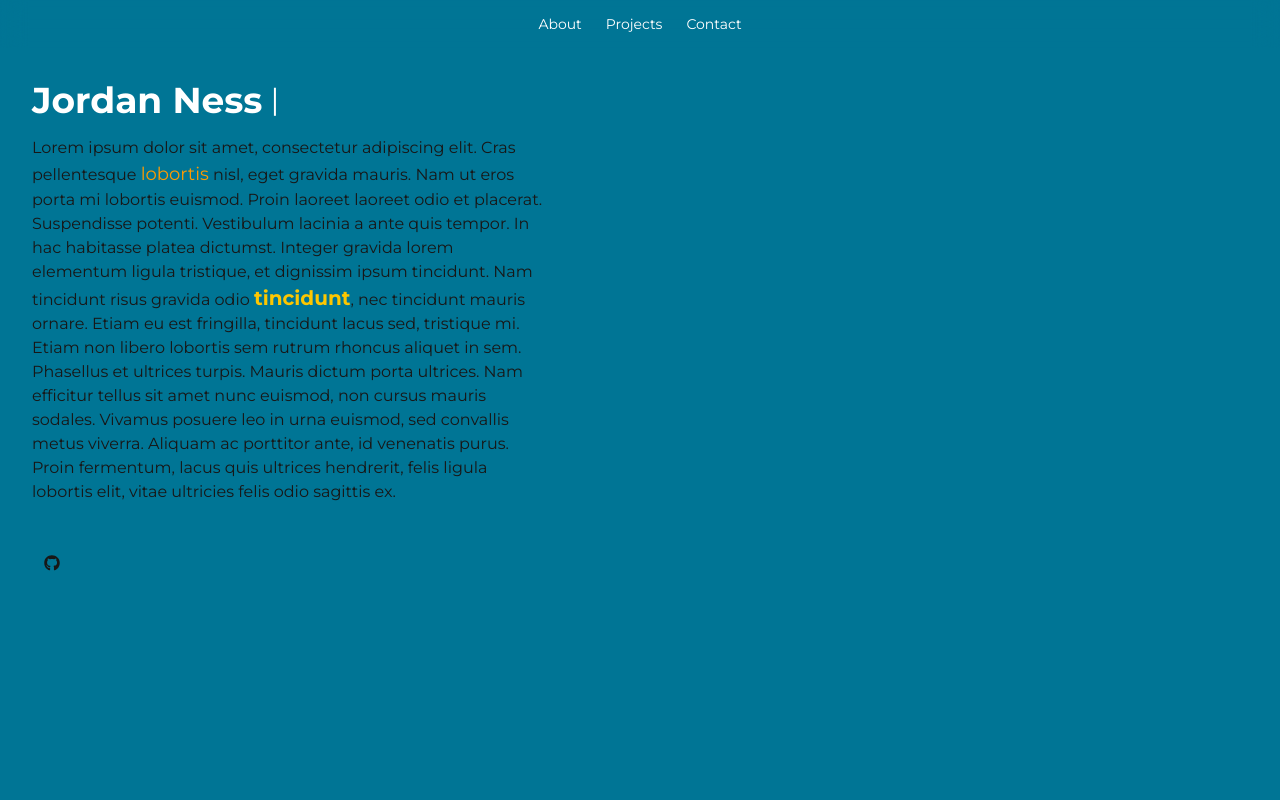
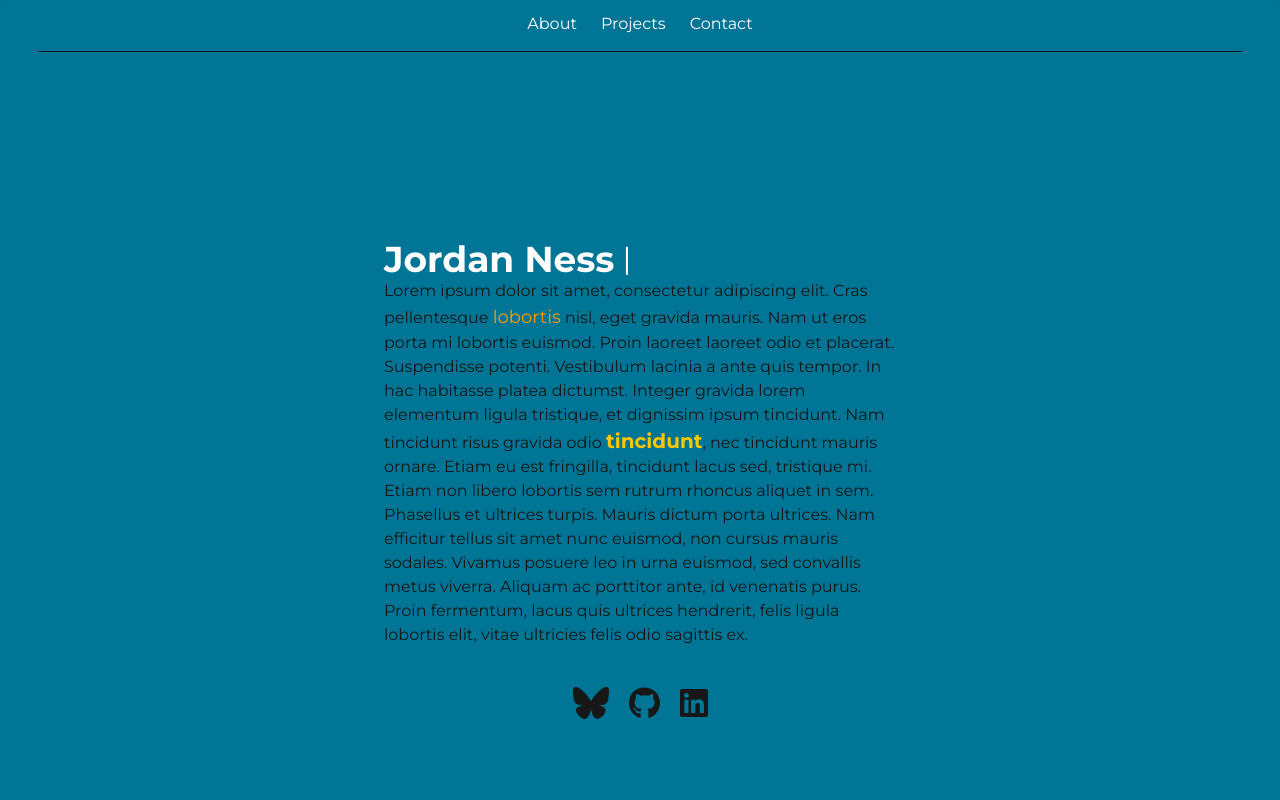
Before and after one commit to nessj1994/portfolio-site, a Next.js app: page / in a window 1280 px wide. Shown: the top 800 px of the page. Built offline with nearby package versions, Linux system fonts and the light colour scheme; no server answers.

Commit message:
Added basic social panel

```diff
--- a/src/app/components/atoms/NavItem/NavItem.tsx
+++ b/src/app/components/atoms/NavItem/NavItem.tsx
@@ -14,7 +14,7 @@
     <div className="flex flex-row gap-0.5 items-center hover:color-gray-300 ">
       {icon && <FontAwesomeIcon icon={icon} className="size-6" />}
       <a
-        className="text-white hover:text-gray-300 px-3 py-2 rounded-md text-sm font-medium"
+        className="text-white hover:text-gray-300 px-3 py-2 rounded-md text-md font-medium"
         href={href}
       >
         {label}
--- /dev/null
+++ b/src/app/components/atoms/SocialLink/SocialLink.tsx
@@ -0,0 +1,26 @@
+import { IconProp } from "@fortawesome/fontawesome-svg-core";
+import { FontAwesomeIcon } from "@fortawesome/react-fontawesome";
+
+
+
+type SocialIdentifier = "Discord" | "BSky" | "LinkedIn" | "GitHub";
+
+type SocialLinkProps = {
+    id: number,
+    siteID: SocialIdentifier,
+    url?: string
+    icon: IconProp
+}
+const SocialLink = (props: SocialLinkProps) => {
+    const {id, siteID, url = '', icon} = props;
+    const trueURL = url ? url : process.env[`NEXT_PUBLIC_${siteID.toUpperCase()}_URL`]
+    return (
+        <div className="">
+            <a href={trueURL}>
+                <FontAwesomeIcon icon={icon} size="2x"  className="text-white`" href={trueURL} />
+            </a>
+        </div>
+    )
+}
+
+export default SocialLink;
--- a/src/app/components/atoms/molecules/Navbar/Navbar.tsx
+++ b/src/app/components/atoms/molecules/Navbar/Navbar.tsx
@@ -24,7 +24,7 @@
 
 const Navbar = () => {
   return (
-    <div className="flex flex-row justify-center items-center h-12 ">
+    <div className="flex flex-row justify-center items-center h-14 w-[94%] border-b-1">
       {navItems.map((item) => (
         <NavItem
           key={item.id}
--- /dev/null
+++ b/src/app/components/atoms/molecules/SocialPanel/SocialPanel.tsx
@@ -0,0 +1,23 @@
+import { IconProp } from "@fortawesome/fontawesome-svg-core";
+import SocialLink from "../../SocialLink/SocialLink";
+import { Icon } from "next/dist/lib/metadata/types/metadata-types";
+// @ts-expect-error FontAwesomeIcon has a know typescript error
+const ghIcon: IconProp = 'fa-brands fa-github';
+// @ts-expect-error FontAwesomeIcon has a know typescript error
+
+const bskyIcon: IconProp = 'fa-brands fa-bluesky';
+// @ts-expect-error FontAwesomeIcon has a know typescript error
+
+const linkedInIcon: IconProp = 'fa-brands fa-linkedin'
+
+const SocialPanel = () => {
+    return (
+        <div className="mt-6 flex flex-row gap-5">
+            <SocialLink id={0} siteID="BSky" icon={bskyIcon}/>
+            <SocialLink id={0} siteID="GitHub" icon={ghIcon}/>
+            <SocialLink id={0} siteID="LinkedIn" icon={linkedInIcon}/>
+        </div>
+    )
+}
+
+export default SocialPanel;
--- a/src/app/globals.css
+++ b/src/app/globals.css
@@ -1,3 +1,4 @@
+@import "@fortawesome/fontawesome-svg-core/styles.css" layer(vendor); /* make sure it's imported before tailwind */
 @import 'tailwindcss';
 
 :root {
--- a/src/app/layout.tsx
+++ b/src/app/layout.tsx
@@ -24,9 +24,9 @@
 //   subsets: ['latin'],
 // });
 import { library } from '@fortawesome/fontawesome-svg-core';
-import { faGithub } from '@fortawesome/free-brands-svg-icons';
+import { faGithub, faBluesky, faLinkedin } from '@fortawesome/free-brands-svg-icons';
 
-library.add(faGithub);
+library.add(faGithub, faBluesky, faLinkedin);
 
 export const metadata: Metadata = {
   title: '<Jordan Ness>',
--- a/src/app/page.tsx
+++ b/src/app/page.tsx
@@ -5,6 +5,9 @@
 import Navbar from './components/atoms/molecules/Navbar/Navbar';
 import NameDisplay from './components/atoms/NameDisplay/NameDisplay';
 import ProjectItem from './components/atoms/ProjectItem/ProjectItem';
+import SocialPanel from './components/atoms/molecules/SocialPanel/SocialPanel';
+import SocialLink from './components/atoms/SocialLink/SocialLink';
+const bskyIcon: IconProp = 'fa-brands fa-bluesky';
 
 export default function Home() {
   return (
@@ -13,19 +16,22 @@
         <Navbar />
       </div>
       <div className="m-8 flex flex-col min-h-full gap-24 ">
-        <div className="flex gap-4 flex-col min-h-screen">
+        <div className="flex gap-4 justify-center items-center flex-col min-h-screen">
+          <div className="flex flex-col justify-start align-start">
+
           <NameDisplay />
           <Bio />
-          <div className="mt-8">
-            <FontAwesomeIcon icon="fa-brands fa-github" className="size-10" />
+          </div>
+          <div className="">
+            <SocialPanel />
           </div>
         </div>
         <div id="projects" className="flex flex-col  min-h-screen scroll-mt-14">
           <span>Projects</span>
           <div className="m-4 flex flex-row flex-wrap gap-4 justify-center items-center">
-            {[0, 1, 2, 3, 4].map((item) => (
+            {[0, 1, 2, 3, 4].map((item, idx) => (
               // eslint-disable-next-line react/jsx-key
-              <ProjectItem />
+              <ProjectItem key={`project-${idx}`}/>
             ))}
           </div>
         </div>
```
